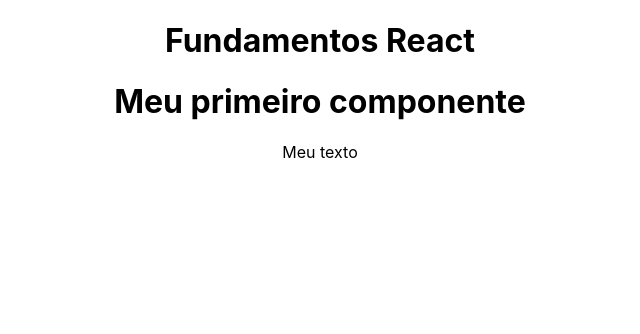
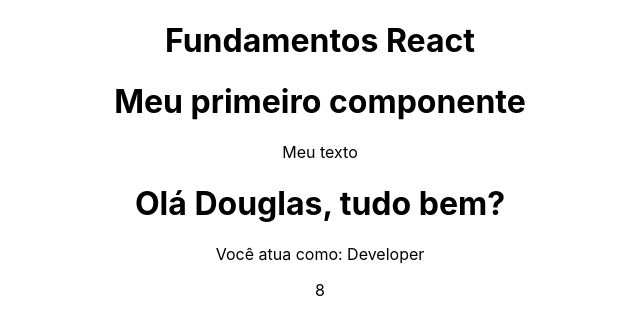
Before and after one commit to NoScandalize/React, a React (Create React App) app in the folder 2_FUNDAMENTOS/fundamentos/: page / in a window 1280 px wide. Shown: the top 334 px of the page, without its empty margins (320-960 px from the left). Built offline with nearby package versions, Linux system fonts and the light colour scheme.

Commit message:
Update v1.2.5
- Fundamentos: Template Expressions

```diff
--- a/2_FUNDAMENTOS/fundamentos/src/App.js
+++ b/2_FUNDAMENTOS/fundamentos/src/App.js
@@ -3,12 +3,14 @@
 
 // components
 import FirstComponent from './components/FirstComponent';
+import TemplateExpressions from './components/TemplateExpressions';
 
 function App() {
   return (
     <div className="App">
       <h1>Fundamentos React</h1>
       <FirstComponent />
+      <TemplateExpressions />
     </div>
   );
 }
--- /dev/null
+++ b/2_FUNDAMENTOS/fundamentos/src/components/TemplateExpressions.js
@@ -0,0 +1,19 @@
+const TemplateExpressions = () => {
+
+    const name = "Douglas";
+    const data = {
+        age: 31,
+        job: "Developer",
+    }
+
+    return (
+        <div>
+            <h1>Olá { name }, tudo bem?</h1>
+            <p>Você atua como: { data.job }</p>
+            <p>{ 4 + 4 }</p>
+            <p>{ console.log("JSX React") }</p>
+        </div>
+    )
+}
+
+export default TemplateExpressions;
```
